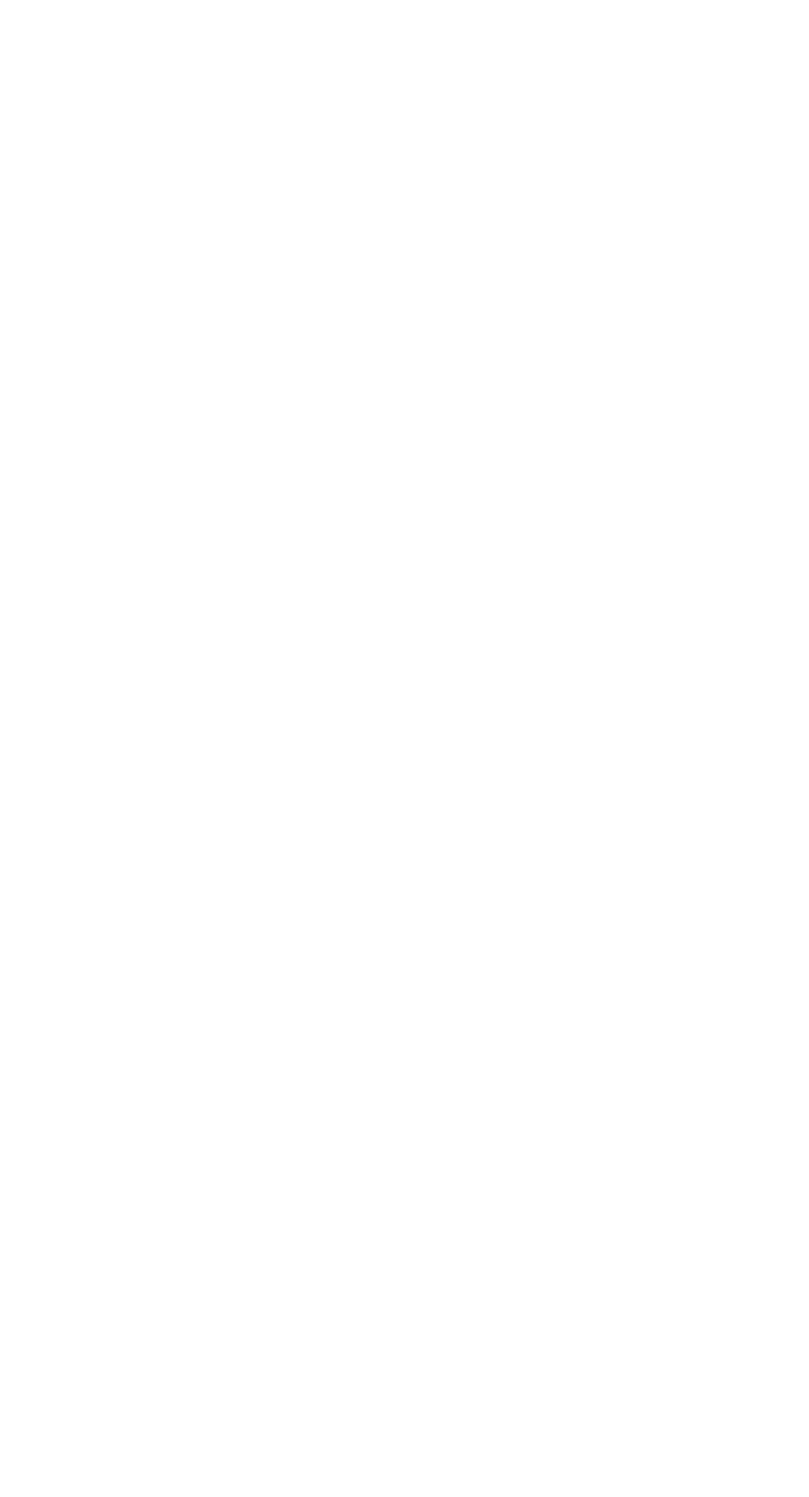
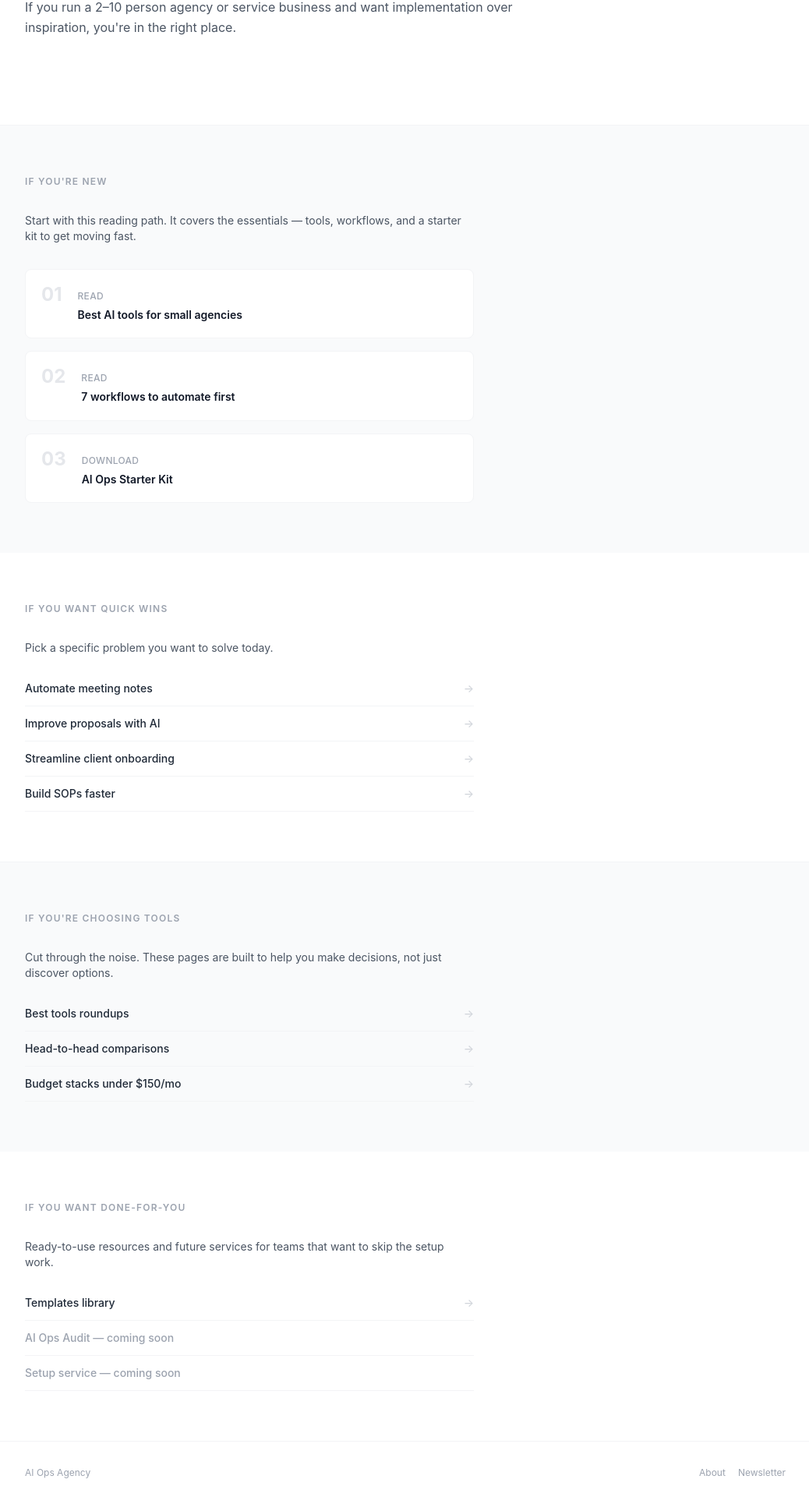
Before and after one commit to veramey/my-website, a Next.js app: page /start-here in a window 1280 px wide. Before the commit this address had no page. Shown: the part 469-2389 px from the top of the page at 78% size, without its empty margins (120-1158 px from the left). Before the commit the page ends 800 px from the top, so only its background shows below. Built offline with nearby package versions, Linux system fonts and the light colour scheme.

Commit message:
feat: implement issue #2
Implemented by AI Teammate via Claude Code.
Closes #2

```diff
--- /dev/null
+++ b/src/pages/start-here.tsx
@@ -0,0 +1,180 @@
+import Head from 'next/head'
+import Link from 'next/link'
+import Nav from '@/components/Nav'
+
+const newVisitorPath = [
+  {
+    number: '01',
+    label: 'Read',
+    title: 'Best AI tools for small agencies',
+    href: '/tools/best-ai-tools-small-agencies',
+  },
+  {
+    number: '02',
+    label: 'Read',
+    title: '7 workflows to automate first',
+    href: '/guides/automate-client-onboarding-small-agency',
+  },
+  {
+    number: '03',
+    label: 'Download',
+    title: 'AI Ops Starter Kit',
+    href: '/templates/client-onboarding-ai-checklist',
+  },
+]
+
+const quickWins = [
+  { title: 'Automate meeting notes', href: '/guides' },
+  { title: 'Improve proposals with AI', href: '/guides' },
+  { title: 'Streamline client onboarding', href: '/guides/automate-client-onboarding-small-agency' },
+  { title: 'Build SOPs faster', href: '/guides' },
+]
+
+const toolLinks = [
+  { title: 'Best tools roundups', href: '/tools/best-ai-tools-small-agencies' },
+  { title: 'Head-to-head comparisons', href: '/tools' },
+  { title: 'Budget stacks under $150/mo', href: '/tools' },
+]
+
+const implementationLinks = [
+  { title: 'Templates library', href: '/templates', available: true },
+  { title: 'AI Ops Audit — coming soon', href: '/services', available: false },
+  { title: 'Setup service — coming soon', href: '/services', available: false },
+]
+
+export default function StartHere() {
+  return (
+    <>
+      <Head>
+        <title>Start Here — AI Ops for Small Agencies</title>
+        <meta name="description" content="New here? This is your guided entry point into practical AI operations content for small agencies." />
+        <meta name="viewport" content="width=device-width, initial-scale=1" />
+        <meta property="og:title" content="Start Here — AI Ops for Small Agencies" />
+        <meta property="og:description" content="New here? This is your guided entry point into practical AI operations content for small agencies." />
+      </Head>
+
+      <Nav />
+
+      <main>
+        {/* Block 1 — What This Site Is */}
+        <section className="max-w-5xl mx-auto px-6 py-20 md:py-28">
+          <div className="max-w-2xl">
+            <p className="text-xs font-semibold text-gray-400 uppercase tracking-widest mb-4">Start Here</p>
+            <h1 className="text-4xl md:text-5xl font-bold text-gray-900 leading-tight tracking-tight">
+              What this site is about
+            </h1>
+            <div className="mt-8 space-y-4 text-base text-gray-600 leading-relaxed">
+              <p>
+                This is not an AI news site. You won&apos;t find summaries of the latest model releases, opinion pieces on the future of work, or breathless takes on what GPT-5 means for humanity.
+              </p>
+              <p>
+                This is a practical systems site. Every guide, tool recommendation, and template here is aimed at one thing: helping small agencies and service businesses use AI to run tighter operations and deliver better client work.
+              </p>
+              <p>
+                If you run a 2–10 person agency or service business and want implementation over inspiration, you&apos;re in the right place.
+              </p>
+            </div>
+          </div>
+        </section>
+
+        {/* Block 2 — If You're New */}
+        <section className="border-t border-gray-100 bg-gray-50">
+          <div className="max-w-5xl mx-auto px-6 py-16">
+            <h2 className="text-xs font-semibold text-gray-400 uppercase tracking-widest mb-8">If you&apos;re new</h2>
+            <p className="text-sm text-gray-600 mb-8 max-w-xl">Start with this reading path. It covers the essentials — tools, workflows, and a starter kit to get moving fast.</p>
+            <div className="flex flex-col gap-4 max-w-xl">
+              {newVisitorPath.map((item) => (
+                <Link
+                  key={item.href + item.number}
+                  href={item.href}
+                  className="group flex items-start gap-5 bg-white border border-gray-100 rounded-lg p-5 hover:border-gray-300 transition-colors"
+                >
+                  <span className="text-2xl font-bold text-gray-200 leading-none shrink-0">{item.number}</span>
+                  <div>
+                    <span className="text-xs font-medium text-gray-400 uppercase tracking-wide">{item.label}</span>
+                    <p className="mt-1 text-sm font-semibold text-gray-900 group-hover:text-gray-600 transition-colors leading-snug">{item.title}</p>
+                  </div>
+                </Link>
+              ))}
+            </div>
+          </div>
+        </section>
+
+        {/* Block 3 — If You Want Quick Wins */}
+        <section className="max-w-5xl mx-auto px-6 py-16">
+          <h2 className="text-xs font-semibold text-gray-400 uppercase tracking-widest mb-8">If you want quick wins</h2>
+          <p className="text-sm text-gray-600 mb-8 max-w-xl">Pick a specific problem you want to solve today.</p>
+          <ul className="flex flex-col gap-3 max-w-xl">
+            {quickWins.map((item) => (
+              <li key={item.title}>
+                <Link
+                  href={item.href}
+                  className="flex items-center justify-between group text-sm font-medium text-gray-800 border-b border-gray-100 pb-3 hover:text-gray-500 transition-colors"
+                >
+                  <span>{item.title}</span>
+                  <span className="text-gray-300 group-hover:text-gray-500 transition-colors">→</span>
+                </Link>
+              </li>
+            ))}
+          </ul>
+        </section>
+
+        {/* Block 4 — If You're Choosing Tools */}
+        <section className="border-t border-gray-100 bg-gray-50">
+          <div className="max-w-5xl mx-auto px-6 py-16">
+            <h2 className="text-xs font-semibold text-gray-400 uppercase tracking-widest mb-8">If you&apos;re choosing tools</h2>
+            <p className="text-sm text-gray-600 mb-8 max-w-xl">Cut through the noise. These pages are built to help you make decisions, not just discover options.</p>
+            <ul className="flex flex-col gap-3 max-w-xl">
+              {toolLinks.map((item) => (
+                <li key={item.title}>
+                  <Link
+                    href={item.href}
+                    className="flex items-center justify-between group text-sm font-medium text-gray-800 border-b border-gray-100 pb-3 hover:text-gray-500 transition-colors"
+                  >
+                    <span>{item.title}</span>
+                    <span className="text-gray-300 group-hover:text-gray-500 transition-colors">→</span>
+                  </Link>
+                </li>
+              ))}
+            </ul>
+          </div>
+        </section>
+
+        {/* Block 5 — If You Want Done-for-You Implementation */}
+        <section className="max-w-5xl mx-auto px-6 py-16">
+          <h2 className="text-xs font-semibold text-gray-400 uppercase tracking-widest mb-8">If you want done-for-you</h2>
+          <p className="text-sm text-gray-600 mb-8 max-w-xl">Ready-to-use resources and future services for teams that want to skip the setup work.</p>
+          <ul className="flex flex-col gap-3 max-w-xl">
+            {implementationLinks.map((item) => (
+              <li key={item.title}>
+                {item.available ? (
+                  <Link
+                    href={item.href}
+                    className="flex items-center justify-between group text-sm font-medium text-gray-800 border-b border-gray-100 pb-3 hover:text-gray-500 transition-colors"
+                  >
+                    <span>{item.title}</span>
+                    <span className="text-gray-300 group-hover:text-gray-500 transition-colors">→</span>
+                  </Link>
+                ) : (
+                  <div className="flex items-center justify-between text-sm font-medium text-gray-400 border-b border-gray-100 pb-3">
+                    <span>{item.title}</span>
+                  </div>
+                )}
+              </li>
+            ))}
+          </ul>
+        </section>
+      </main>
+
+      <footer className="border-t border-gray-100">
+        <div className="max-w-5xl mx-auto px-6 py-8 flex items-center justify-between text-xs text-gray-400">
+          <span>AI Ops Agency</span>
+          <div className="flex gap-4">
+            <Link href="/about" className="hover:text-gray-600 transition-colors">About</Link>
+            <Link href="/newsletter" className="hover:text-gray-600 transition-colors">Newsletter</Link>
+          </div>
+        </div>
+      </footer>
+    </>
+  )
+}
```
Also changed, not shown: 1 other file (tests, documents, lock files or other folders).
